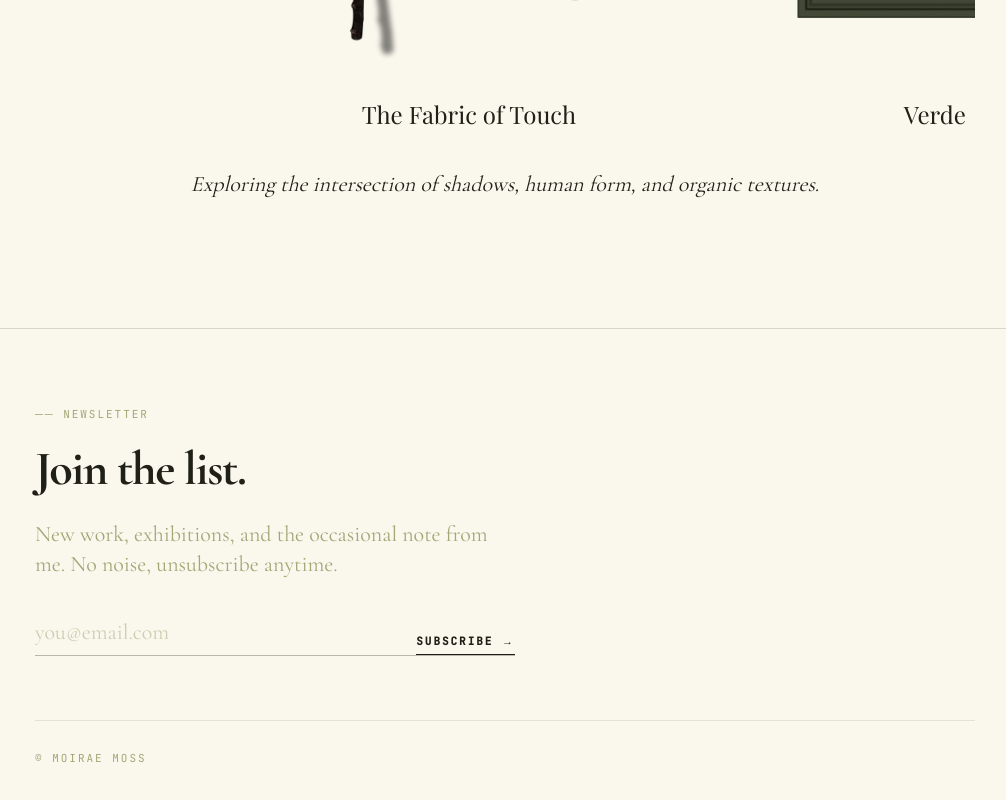
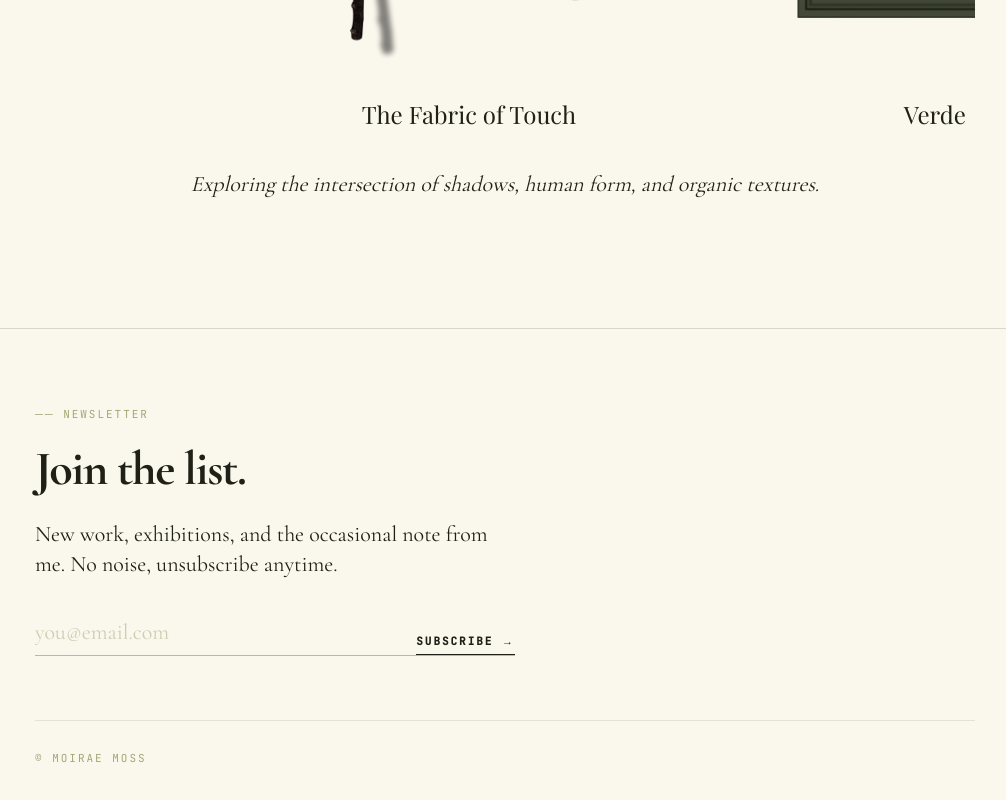
Before and after one commit to ivan-cholakov/temsjems-portfolio, a Next.js app: page / in a window 1280 px wide. Shown: the part 795-1595 px from the top of the page, without its empty margins (265-1271 px from the left). Built offline with nearby package versions, Linux system fonts and the light colour scheme.

Commit message:
fix: darken footer newsletter subtext for readability
The intro paragraph used text-mute (low-contrast gray); switch it to
text-ink so it meets contrast against the footer background.

```diff
--- a/components/Footer.tsx
+++ b/components/Footer.tsx
@@ -17,7 +17,7 @@ export function Footer() {
             <h2 className="mt-6 text-h2 font-bold tracking-tight">
               Join the list.
             </h2>
-            <p className="mt-6 max-w-[46ch] text-lead leading-snug text-mute">
+            <p className="mt-6 max-w-[46ch] text-lead leading-snug text-ink">
               New work, exhibitions, and the occasional note from me.
               No noise, unsubscribe anytime.
             </p>
```
